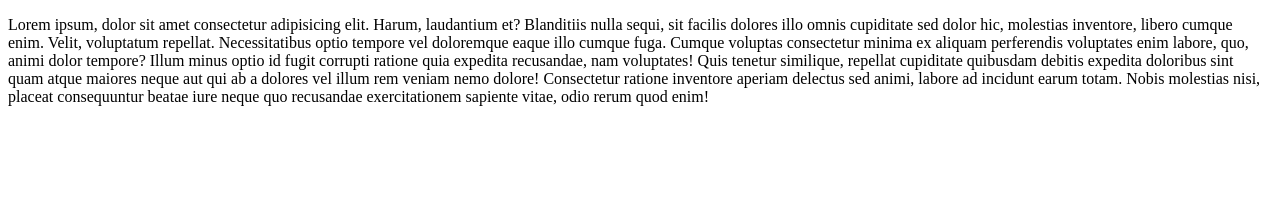
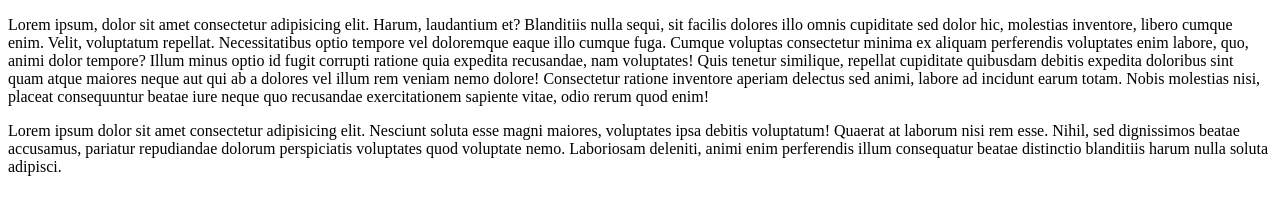
Before and after one commit to liliaouldhocine/test-git2, a plain HTML site: page index.html in a window 1280 px wide. Drawn offline with Linux system fonts and the light colour scheme.

Commit message:
Créer un deuxième conflit

```diff
--- a/index.html
+++ b/index.html
@@ -21,5 +21,13 @@
       consequuntur beatae iure neque quo recusandae exercitationem sapiente
       vitae, odio rerum quod enim!
     </p>
+    <p>
+      Lorem ipsum dolor sit amet consectetur adipisicing elit. Nesciunt soluta
+      esse magni maiores, voluptates ipsa debitis voluptatum! Quaerat at laborum
+      nisi rem esse. Nihil, sed dignissimos beatae accusamus, pariatur
+      repudiandae dolorum perspiciatis voluptates quod voluptate nemo.
+      Laboriosam deleniti, animi enim perferendis illum consequatur beatae
+      distinctio blanditiis harum nulla soluta adipisci.
+    </p>
   </body>
 </html>
```
